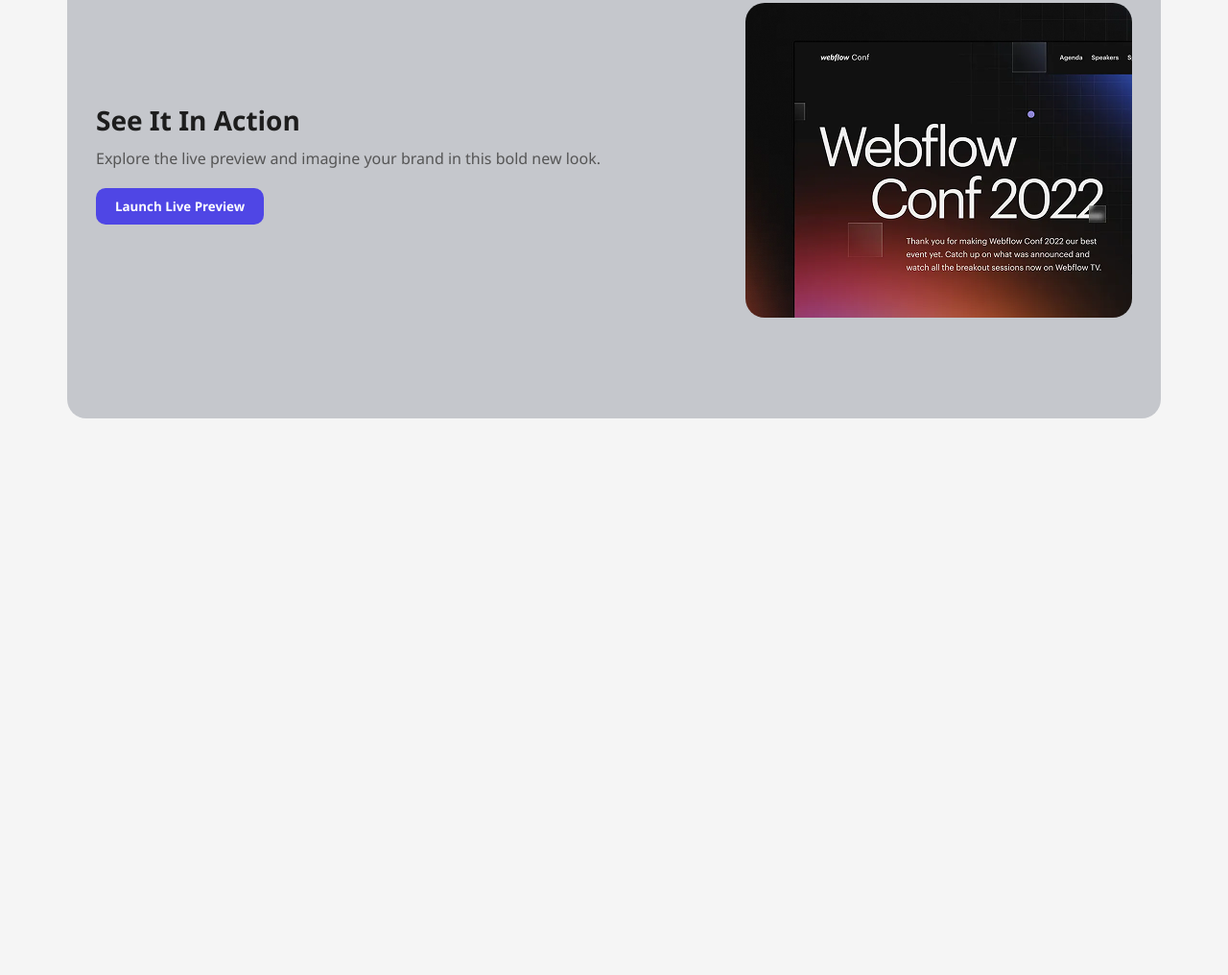
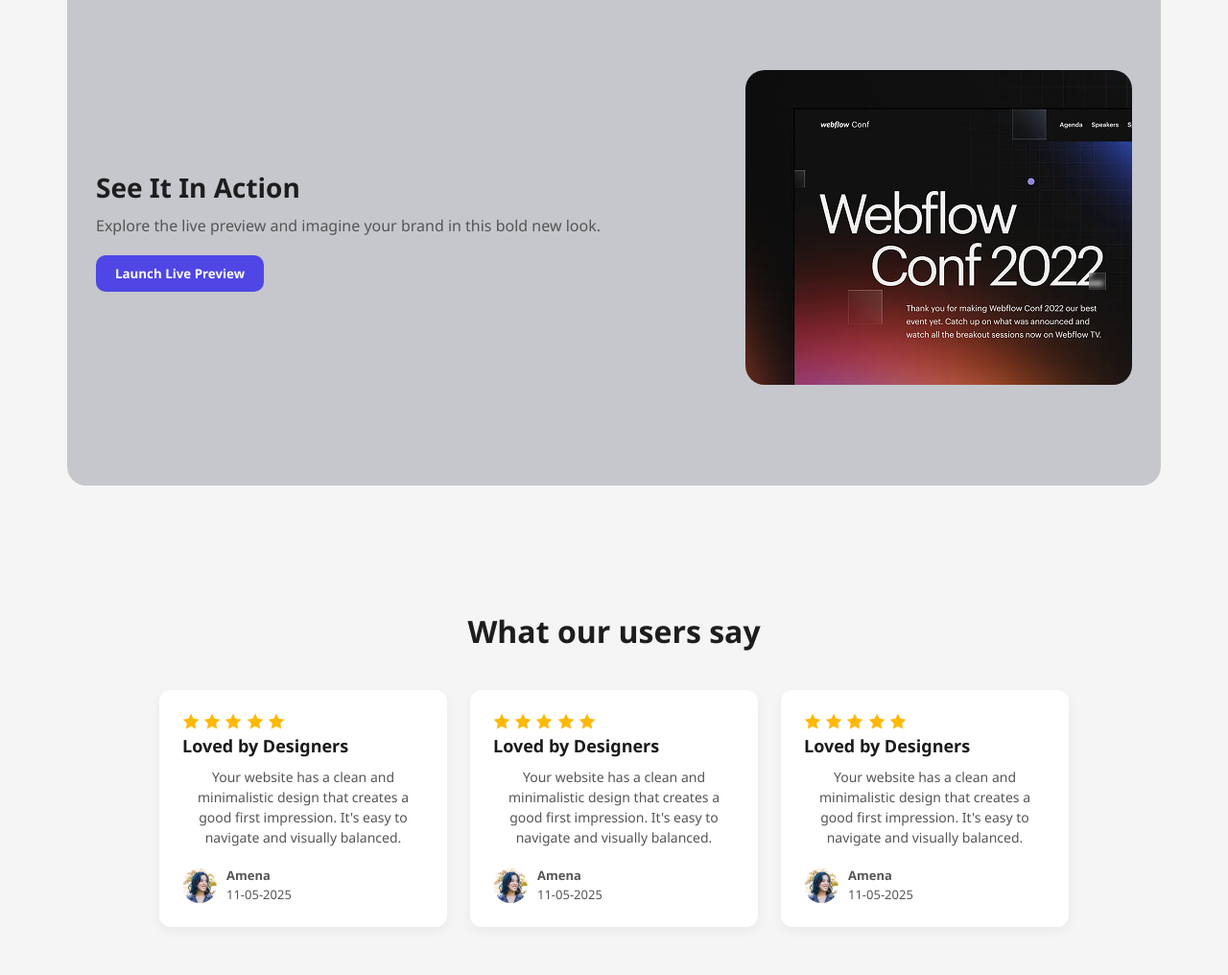
Before and after one commit to cpiscst/assiment, a plain HTML site: page index.html in a window 1280 px wide. Shown: the part 565-1581 px from the top of the page at 96% size. Before the commit the page ends 1001 px from the top, so only its background shows below. Drawn offline with Linux system fonts and the light colour scheme.

Commit message:
review section

```diff
--- a/index.html
+++ b/index.html
@@ -22,7 +22,7 @@
     </section>
   </div>
 
-  <!-- Action Section Below -->
+  <!-- Action Section -->
   <section class="action">
     <div>
       <h2>See It In Action</h2>
@@ -33,5 +33,75 @@
       <img src="./asserts/wc-mini.png" alt="Preview Image">
     </div>
   </section>
+
+  <!-- Review Section -->
+  <section class="review-section">
+    <h2>What our users say</h2>
+    <div class="review-container">
+
+      <!-- Review Card 1 -->
+      <div class="review-card">
+        <div class="stars">
+        <img src="asserts/icon-star.png" alt="stars">
+          <img src="asserts/icon-star.png" alt="stars">
+          <img src="asserts/icon-star.png" alt="stars">
+          <img src="asserts/icon-star.png" alt="stars">
+          <img src="asserts/icon-star.png" alt="stars">
+        </div>
+        <h3>Loved by Designers</h3>
+        <p>Your website has a clean and minimalistic design that creates a good first impression. It's easy to navigate and visually balanced.</p>
+        <div class="reviewer">
+          <img src="asserts/avatar.png" alt="avatar" class="avatar">
+          <div class="reviewer-details">
+            <p class="name">Amena</p>
+            <p>11-05-2025</p>
+          </div>
+        </div>
+      </div>
+
+      <!-- Review Card 2 -->
+      <div class="review-card">
+        <div class="stars">
+          <img src="asserts/icon-star.png" alt="stars">
+          <img src="asserts/icon-star.png" alt="stars">
+          <img src="asserts/icon-star.png" alt="stars">
+          <img src="asserts/icon-star.png" alt="stars">
+          <img src="asserts/icon-star.png" alt="stars">
+        </div>
+        <h3>Loved by Designers</h3>
+        <p>Your website has a clean and minimalistic design that creates a good first impression. It's easy to navigate and visually balanced.</p>
+        <div class="reviewer">
+          <img src="asserts/avatar.png" alt="avatar" class="avatar">
+          <div class="reviewer-details">
+            <p class="name">Amena</p>
+            <p>11-05-2025</p>
+          </div>
+        </div>
+      </div>
+
+      <!-- Review Card 3 -->
+      <div class="review-card">
+        <div class="stars">
+          <img src="asserts/icon-star.png" alt="stars">
+          <img src="asserts/icon-star.png" alt="stars">
+          <img src="asserts/icon-star.png" alt="stars">
+          <img src="asserts/icon-star.png" alt="stars">
+          <img src="asserts/icon-star.png" alt="stars">
+        </div>
+        <h3>Loved by Designers</h3>
+        <p>Your website has a clean and minimalistic design that creates a good first impression. It's easy to navigate and visually balanced.</p>
+        <div class="reviewer">
+          <img src="asserts/avatar.png" alt="avatar" class="avatar">
+
+
+          <div class="reviewer-details">
+            <p class="name">Amena</p>
+            <p>11-05-2025</p>
+          </div>
+        </div>
+      </div>
+
+    </div>
+  </section>
 </body>
 </html>
--- a/style/style.css
+++ b/style/style.css
@@ -12,7 +12,7 @@
 
     /* Navbar + Banner Background */
     .bg-style {
-      background-image: url('./asserts/Hero-bg.png');
+      background-image: url('../asserts/Hero-bg.png');
       background-size: cover;
       background-position: center;
       background-repeat: no-repeat;
@@ -66,7 +66,7 @@
       padding: 12px 25px;
     }
 
-    /* Action Section (Different Background) */
+    /* Action Section (Updated with margin) */
     .action {
       background-color: #c5c7cc;
       padding: 100px 30px;
@@ -74,12 +74,10 @@
       justify-content: space-between;
       align-items: center;
       max-width: 1140px;
-      margin: 0 auto;
-      margin-top: 10px;
+      margin: 80px auto; /* Top & bottom gap added */
       border-radius: 20px;
       gap: 30px;
     }
-
 
     .action h2 {
       font-size: 28px;
@@ -111,3 +109,82 @@
         max-width: 100%;
       }
     }
+
+    /* Review Section (Updated with margin) */
+    .review-section {
+      max-width: 1200px;
+      margin: 0 auto;
+      padding: 50px 20px;
+      text-align: center;
+    }
+
+    .review-section h2 {
+      font-size: 32px;
+      font-weight: 600;
+      margin-bottom: 40px;
+      color: #1d1d1f;
+    }
+
+    .review-container {
+      display: flex;
+      justify-content: center;
+      gap: 24px;
+      flex-wrap: wrap;
+    }
+
+    .review-card {
+      background-color: white;
+      border-radius: 12px;
+      padding: 24px;
+      width: 300px;
+      box-shadow: 0 4px 12px rgba(0, 0, 0, 0.05);
+      display: flex;
+      flex-direction: column;
+      align-items: flex-start;
+    }
+
+    .review-card img.stars {
+      height: 20px;
+      margin-bottom: 12px;
+    }
+
+    .review-card h3 {
+      font-size: 18px;
+      font-weight: 600;
+      margin-bottom: 10px;
+      color: #1a1a1a;
+    }
+
+    .review-card p {
+      font-size: 14px;
+      color: #555;
+      margin-bottom: 20px;
+      line-height: 1.5;
+    }
+
+    .reviewer {
+      display: flex;
+      align-items: center;
+      margin-top: auto;
+    }
+
+    .reviewer img.avatar {
+      width: 36px;
+      height: 36px;
+      border-radius: 50%;
+      margin-right: 10px;
+    }
+
+    .reviewer-details {
+      text-align: left;
+    }
+
+    .reviewer-details p {
+      margin: 0;
+      font-size: 13px;
+      color: #555;
+    }
+
+    .reviewer-details p.name {
+      font-weight: 600;
+    }
```
Also changed, not shown: asserts/star.png (added).
